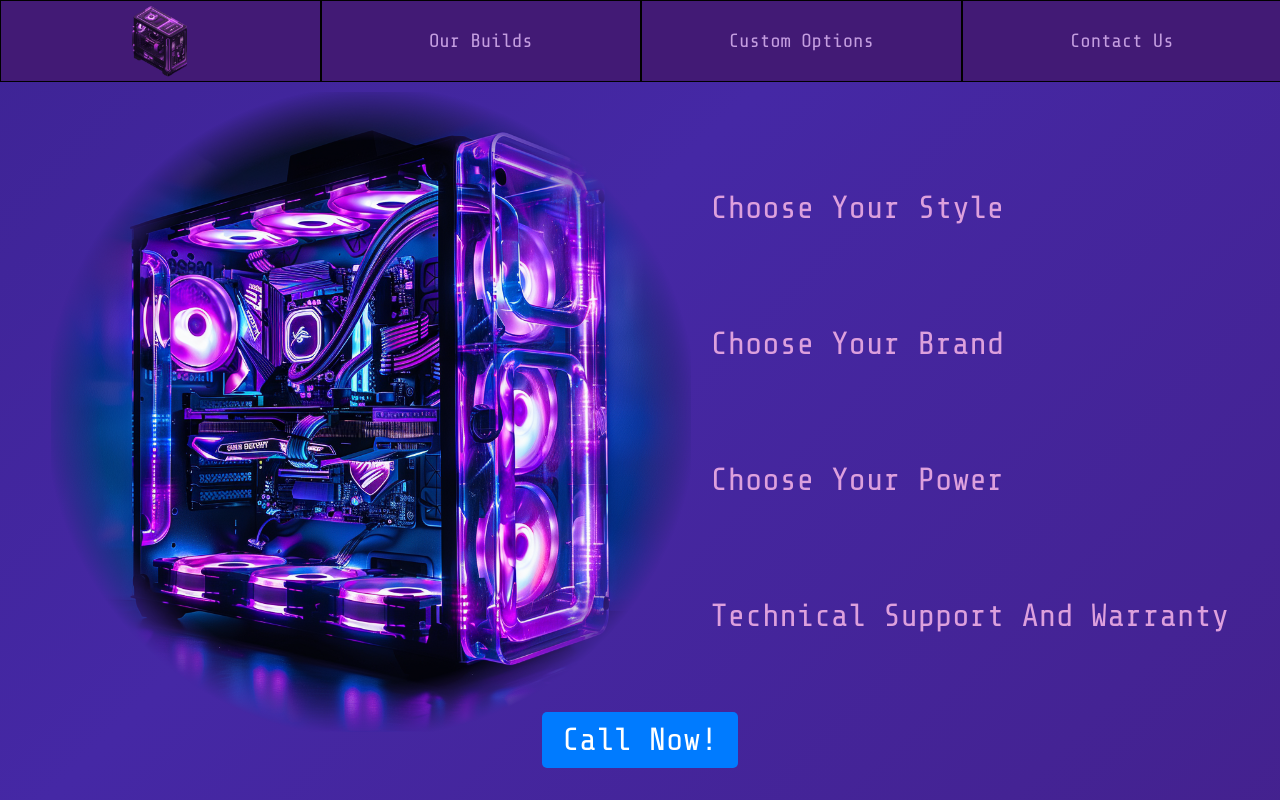
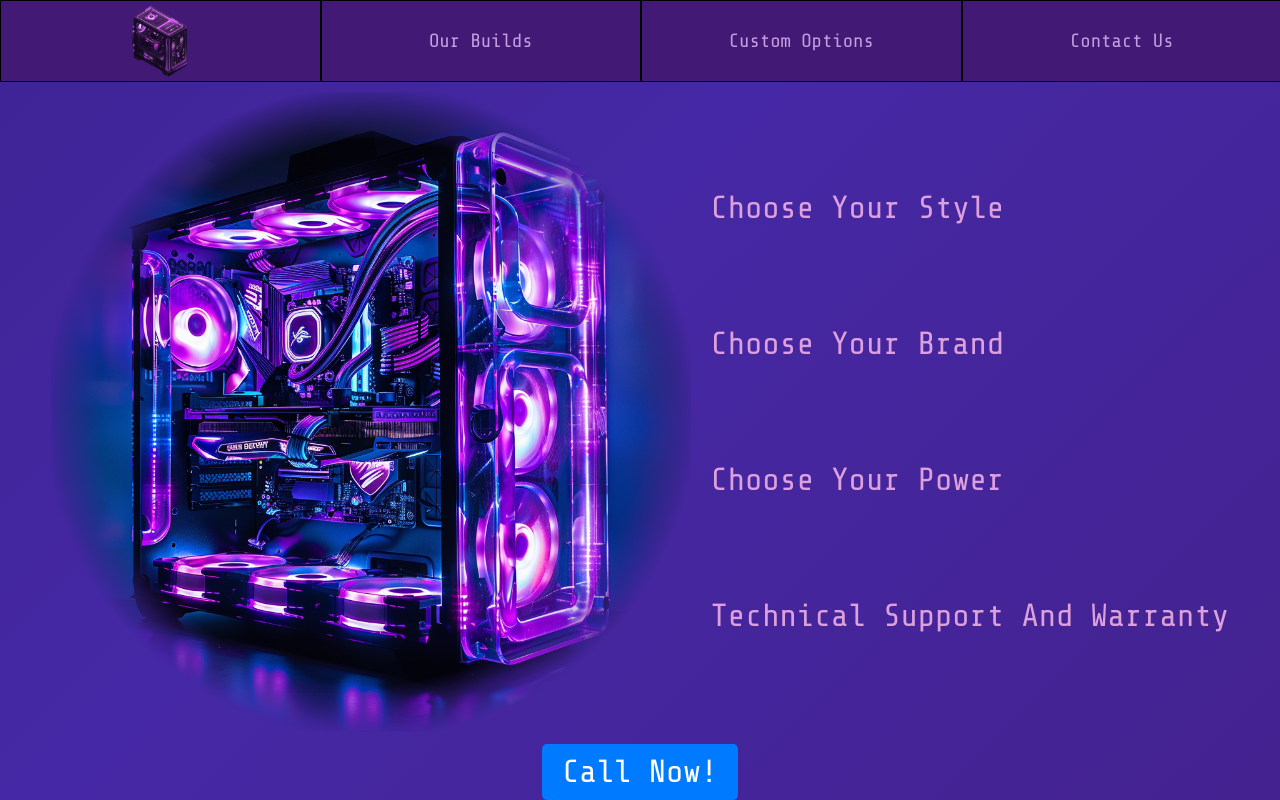
Before and after one commit to TuckTuckC/pc-customs---care, a React (Create React App) app: page / in a window 1280 px wide. Built offline with nearby package versions, Linux system fonts and the light colour scheme.

Commit message:
pushed call not button down on homescreen

```diff
--- a/src/Components/Home/Home.css
+++ b/src/Components/Home/Home.css
@@ -82,6 +82,10 @@ strong {
     background-color: #0056b3;
 }
 
+.call {
+    margin-top: 2rem;
+}
+
 
 @media only screen and (max-width: 899px) {
     .best-pc {
--- a/src/Components/Home/Home.jsx
+++ b/src/Components/Home/Home.jsx
@@ -15,7 +15,7 @@ function Home() {
 							<h1>Technical Support And Warranty</h1>
 						</div>
 					</div>
-					<a href="tel:+18283186633" className="btn">
+					<a href="tel:+18283186633" className="btn call">
 						Call Now!
 					</a>
 				</div>
```
